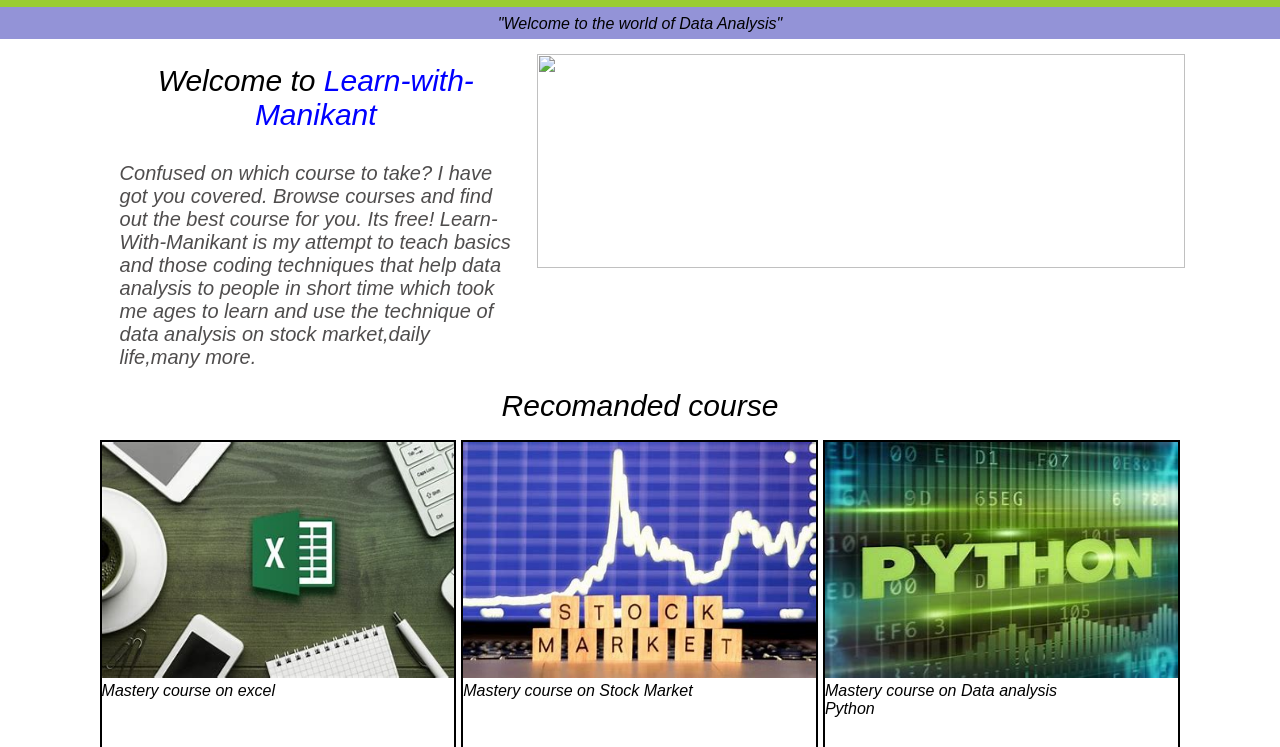
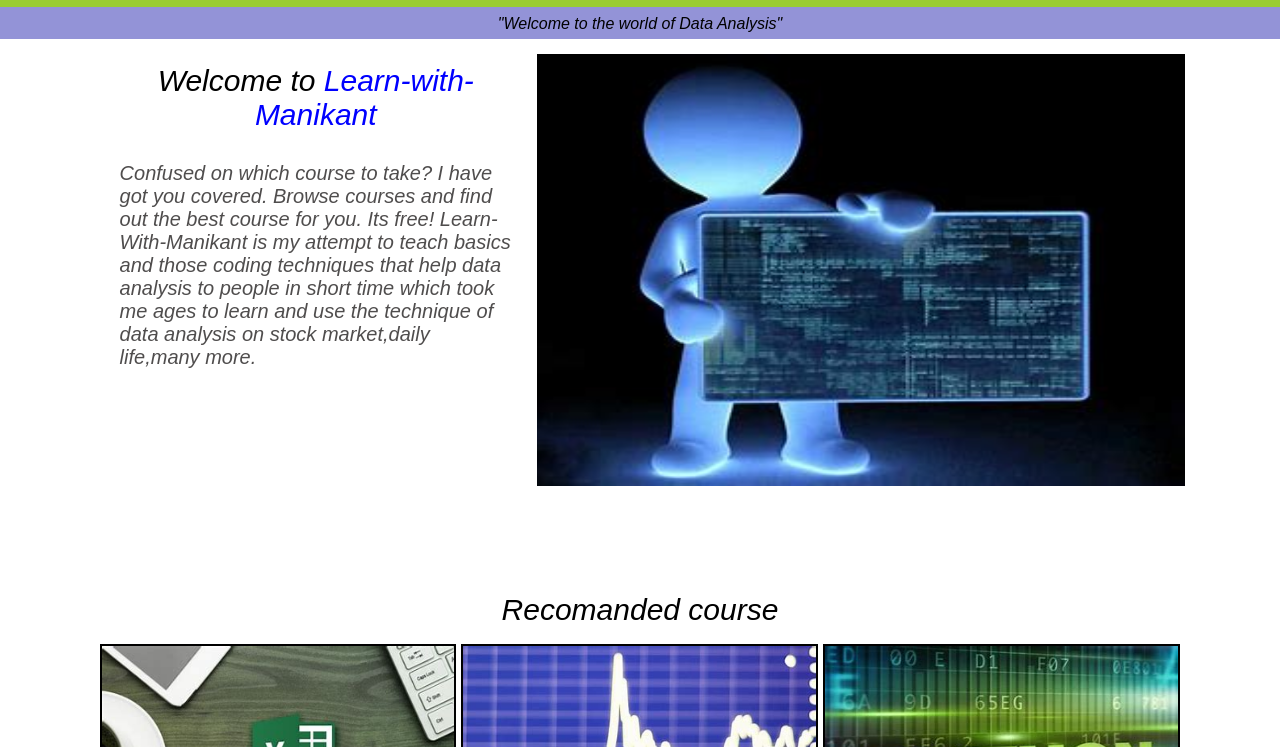
Before and after one commit to Manikant1010/Coaching-website, a plain HTML site: page index.html in a window 1280 px wide. Shown: the part 53-800 px from the top of the page. Drawn offline with Linux system fonts and the light colour scheme.

Commit message:
Update index.html

```diff
--- a/index.html
+++ b/index.html
@@ -49,7 +49,7 @@
                 <p  class="interface2p">Confused on which course to take? I have got you covered. Browse courses and find out the best course for you. Its free! Learn-With-Manikant is my attempt to teach basics and those coding techniques that help data analysis to people in short time which took me ages to learn and use the technique of data analysis on stock market,daily life,many more.</p>
             </div>
             <div id="interface-grid-item">
-                <img  src="himage/c4.jpg" height="80%" width="100%"/>
+                <img  src="c4.jpg" height="80%" width="100%"/>
             </div>
 
 
```
